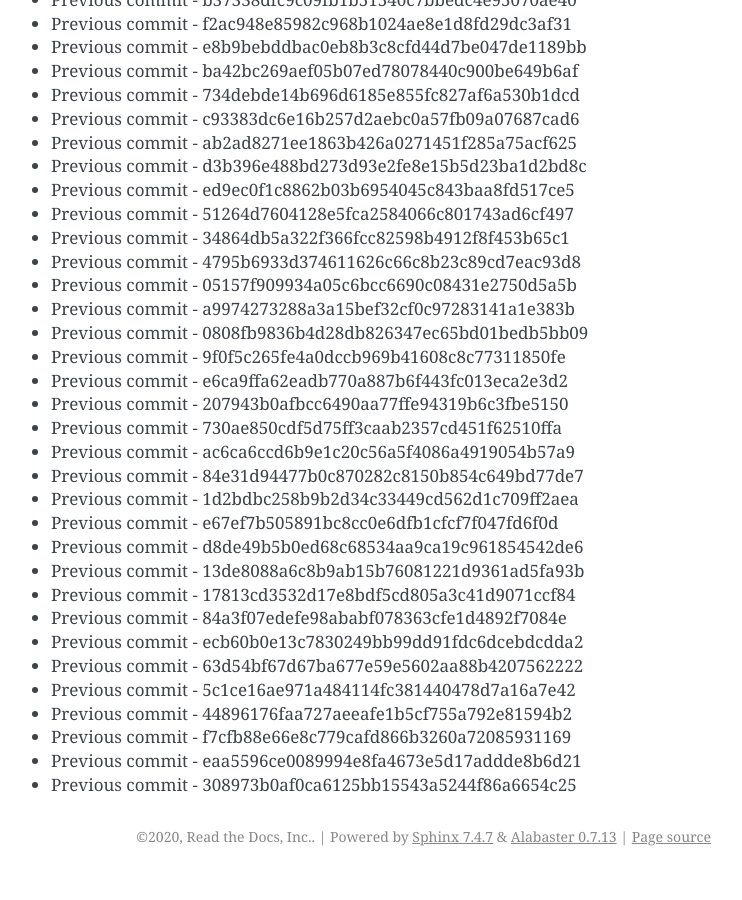
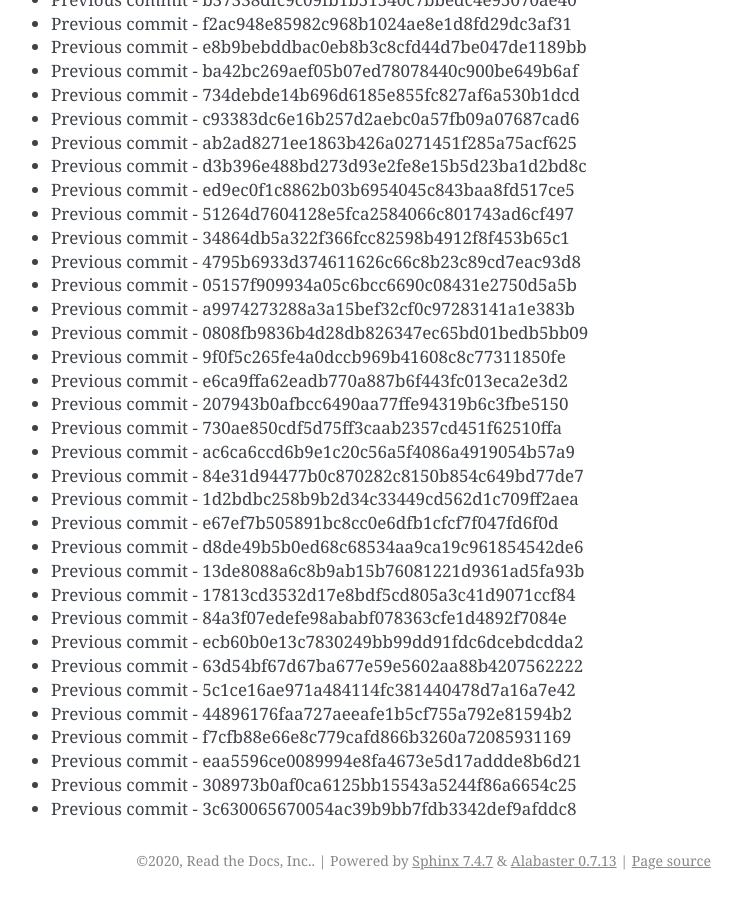
Before and after one commit to readthedocs/rtd-git-stresstest, a Sphinx documentation site: the page built from docs/updates.rst, in a window 1280 px wide and 900 px high, scrolled down 6605 px. Shown: the whole window, without its empty margins (399-1141 px from the left). Built offline with Sphinx 7.4.7, drawn with Linux system fonts in a browser that asks for light colours; before the commit the page ends 7481 px from its top, so only the background shows below that.

Commit message:
Generating commit from previous: 3c630065670054ac39b9bb7fdb3342def9afddc8

```diff
--- a/docs/updates.rst
+++ b/docs/updates.rst
@@ -309,3 +309,4 @@ It can be tested for any performance characteristics.
 * Previous commit - f7cfb88e66e8c779cafd866b3260a72085931169
 * Previous commit - eaa5596ce0089994e8fa4673e5d17addde8b6d21
 * Previous commit - 308973b0af0ca6125bb15543a5244f86a6654c25
+* Previous commit - 3c630065670054ac39b9bb7fdb3342def9afddc8
```
